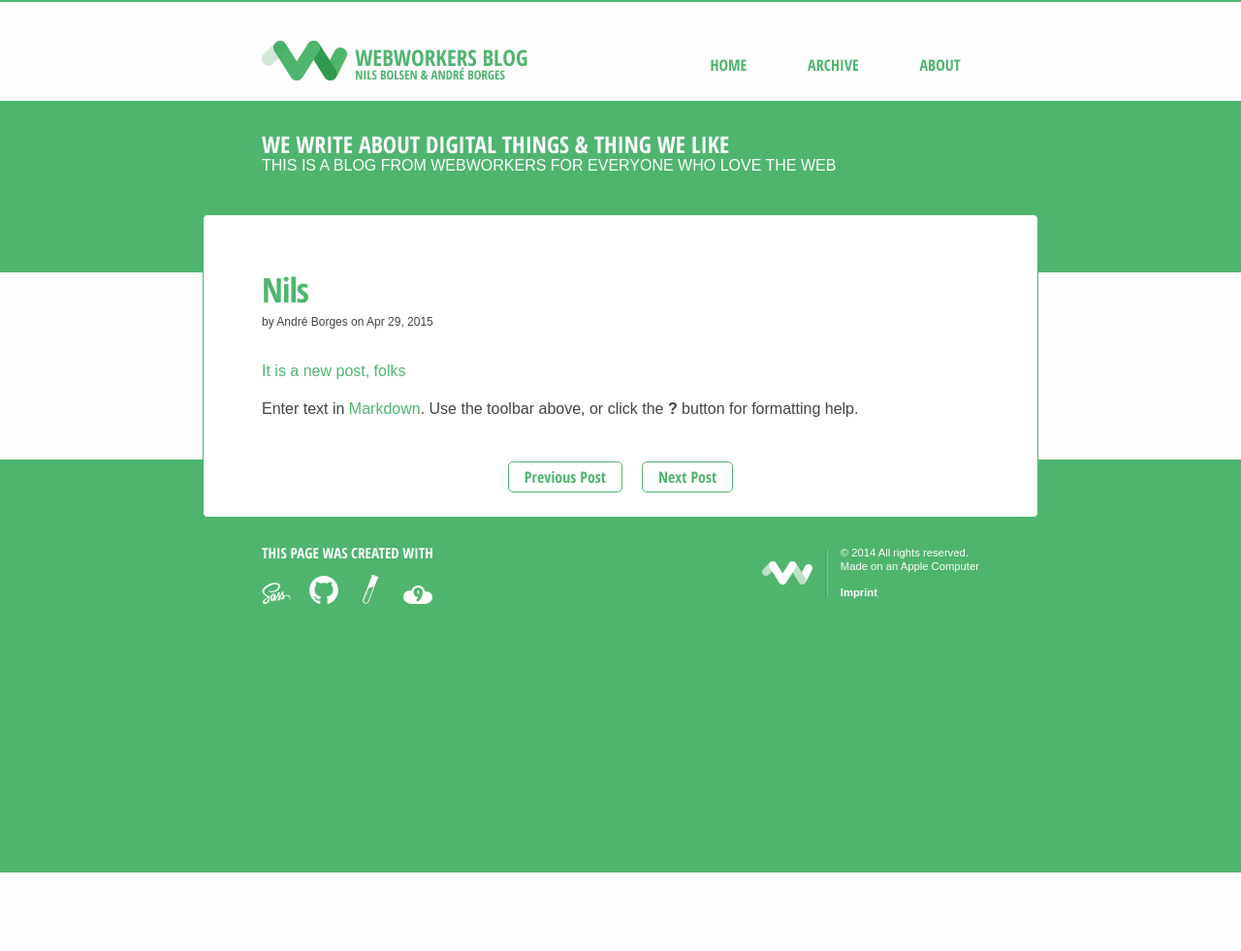
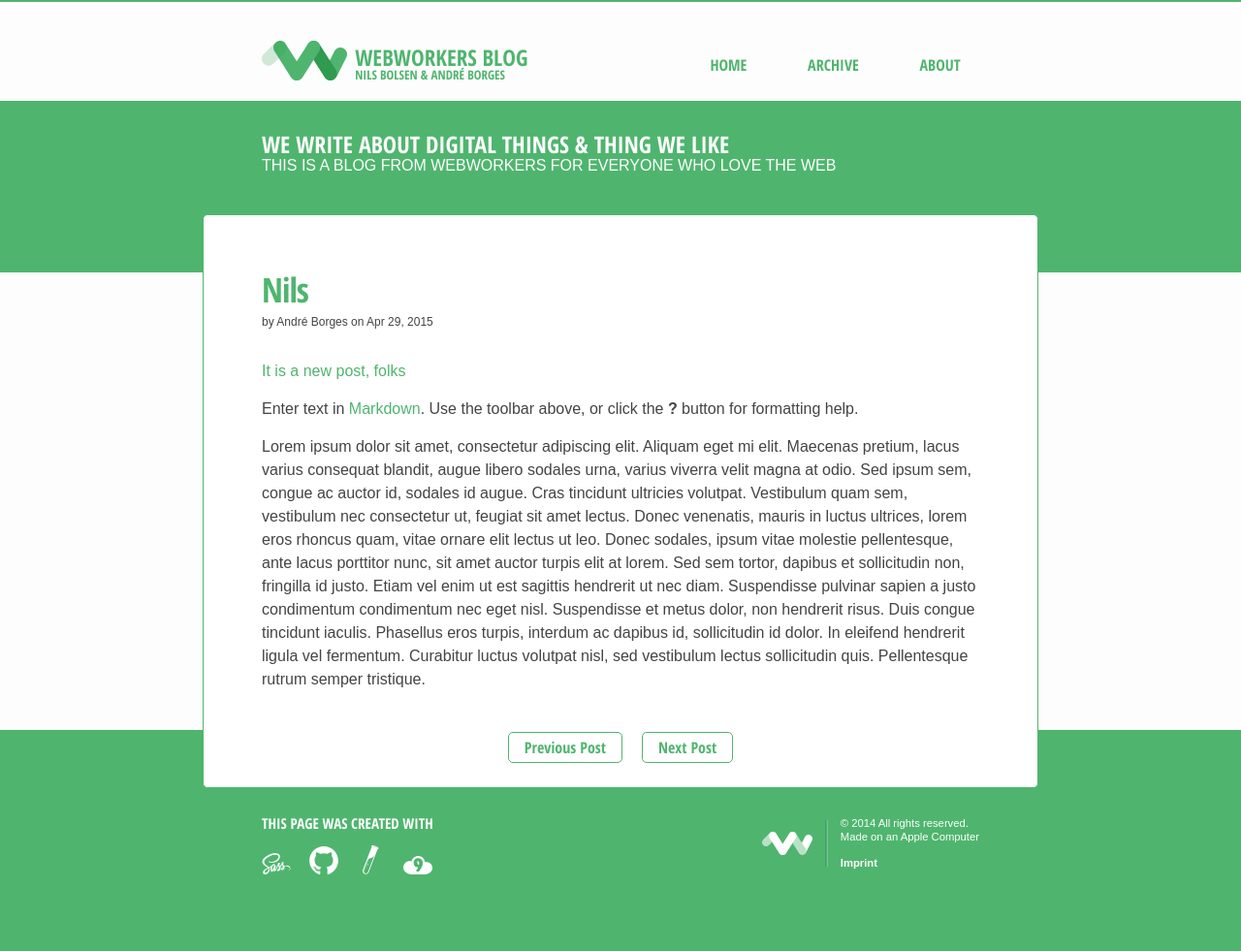
Before and after one commit to webwb/webwb.github.io, a Jekyll site: the page built from _posts/2015-04-29-NILS.md, in a window 1280 px wide. Shown: the whole page at 97% size. Built offline with Jekyll 4.4.1, drawn with Linux system fonts in a browser that asks for light colours; before the commit the page ends 900 px from its top, so only the background shows below that.

Commit message:
Updated 2015-04-29-NILS.md

```diff
--- a/_posts/2015-04-29-NILS.md
+++ b/_posts/2015-04-29-NILS.md
@@ -8,3 +8,5 @@ categories: life
 ## It is a new post, folks
 
 Enter text in [Markdown](http://daringfireball.net/projects/markdown/). Use the toolbar above, or click the **?** button for formatting help.
+
+Lorem ipsum dolor sit amet, consectetur adipiscing elit. Aliquam eget mi elit. Maecenas pretium, lacus varius consequat blandit, augue libero sodales urna, varius viverra velit magna at odio. Sed ipsum sem, congue ac auctor id, sodales id augue. Cras tincidunt ultricies volutpat. Vestibulum quam sem, vestibulum nec consectetur ut, feugiat sit amet lectus. Donec venenatis, mauris in luctus ultrices, lorem eros rhoncus quam, vitae ornare elit lectus ut leo. Donec sodales, ipsum vitae molestie pellentesque, ante lacus porttitor nunc, sit amet auctor turpis elit at lorem. Sed sem tortor, dapibus et sollicitudin non, fringilla id justo. Etiam vel enim ut est sagittis hendrerit ut nec diam. Suspendisse pulvinar sapien a justo condimentum condimentum nec eget nisl. Suspendisse et metus dolor, non hendrerit risus. Duis congue tincidunt iaculis. Phasellus eros turpis, interdum ac dapibus id, sollicitudin id dolor. In eleifend hendrerit ligula vel fermentum. Curabitur luctus volutpat nisl, sed vestibulum lectus sollicitudin quis. Pellentesque rutrum semper tristique.
```
